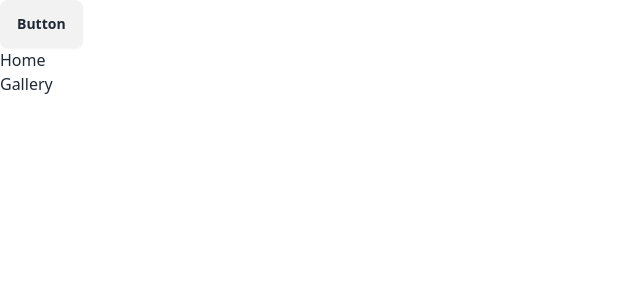
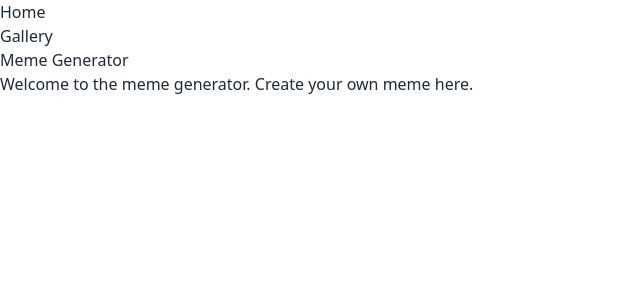
Before and after one commit to lukitas1337/luki-can-has-memez, a React (Vite) app: page / in a window 1280 px wide. Shown: the top 300 px of the page, without its empty margins (0-640 px from the left). Built offline with nearby package versions, Linux system fonts and the light colour scheme.

Commit message:
router dom and routes added

```diff
--- a/package.json
+++ b/package.json
@@ -11,7 +11,8 @@
   },
   "dependencies": {
     "react": "^18.3.1",
-    "react-dom": "^18.3.1"
+    "react-dom": "^18.3.1",
+    "react-router-dom": "^6.27.0"
   },
   "devDependencies": {
     "@eslint/js": "^9.9.0",
--- a/src/App.jsx
+++ b/src/App.jsx
@@ -1,13 +1,28 @@
 import './index.css';
+import { BrowserRouter as Router, Routes, Route, Link } from 'react-router-dom';
 import Home from './Pages/Home';
 import Gallery from './Pages/Gallery';
 
 function App() {
   return (
     <>
-<button type="submit" className="btn">Button</button>
-<Home></Home>
-<Gallery></Gallery>
+
+<Router>
+      <nav>
+        <ul>
+          <li>
+            <Link to="/">Home</Link>
+          </li>
+          <li>
+            <Link to="/ma-mima-memez">Gallery</Link>
+          </li>
+        </ul>
+      </nav>
+      <Routes>
+        <Route path="/" element={<Home />} />
+        <Route path="/ma-mima-memez" element={<Gallery />} />
+      </Routes>
+    </Router>
     </>
   )
 }
--- a/src/Pages/Gallery.jsx
+++ b/src/Pages/Gallery.jsx
@@ -1,7 +1,10 @@
 const Gallery = () => {
-  return (
-    <div>Gallery</div>
-  )
+    return (
+    <>
+    <h1>Check Deez Memez</h1>
+    <p>I like good memez and I can not lie.</p>
+    </>
+)
 }
 
 export default Gallery
--- a/src/Pages/Home.jsx
+++ b/src/Pages/Home.jsx
@@ -1,7 +1,10 @@
 const Home = () => {
-  return (
-    <div>Home</div>
-  )
+    return (
+    <div>
+    <h1>Meme Generator</h1>
+    <p>Welcome to the meme generator. Create your own meme here.</p>
+    </div>
+)
 }
 
 export default Home
```
Also changed, not shown: 1 other file (tests, documents, lock files or other folders).
